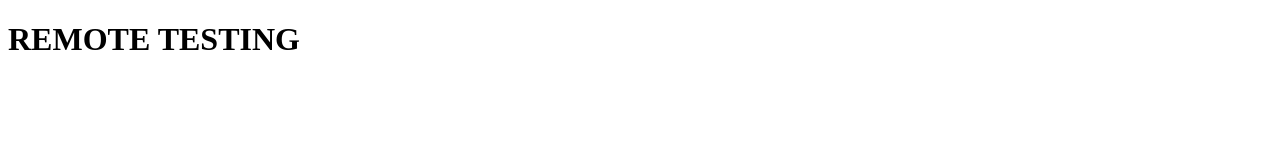
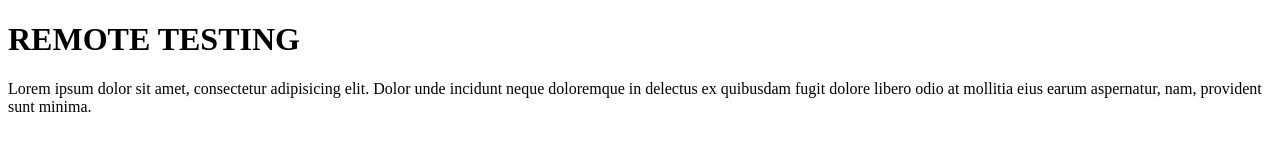
Before and after one commit to jackfearing/beanstalk, a plain HTML site: page newfile.html in a window 1280 px wide. Drawn offline with Linux system fonts and the light colour scheme.

Commit message:
Remote - Added body copy for remote testing file

```diff
--- a/newfile.html
+++ b/newfile.html
@@ -7,5 +7,6 @@
    </head>
    <body>
       <h1>REMOTE TESTING</h1>
+      <p>Lorem ipsum dolor sit amet, consectetur adipisicing elit. Dolor unde incidunt neque doloremque in delectus ex quibusdam fugit dolore libero odio at mollitia eius earum aspernatur, nam, provident sunt minima.</p>
    </body>
 </html>
```
